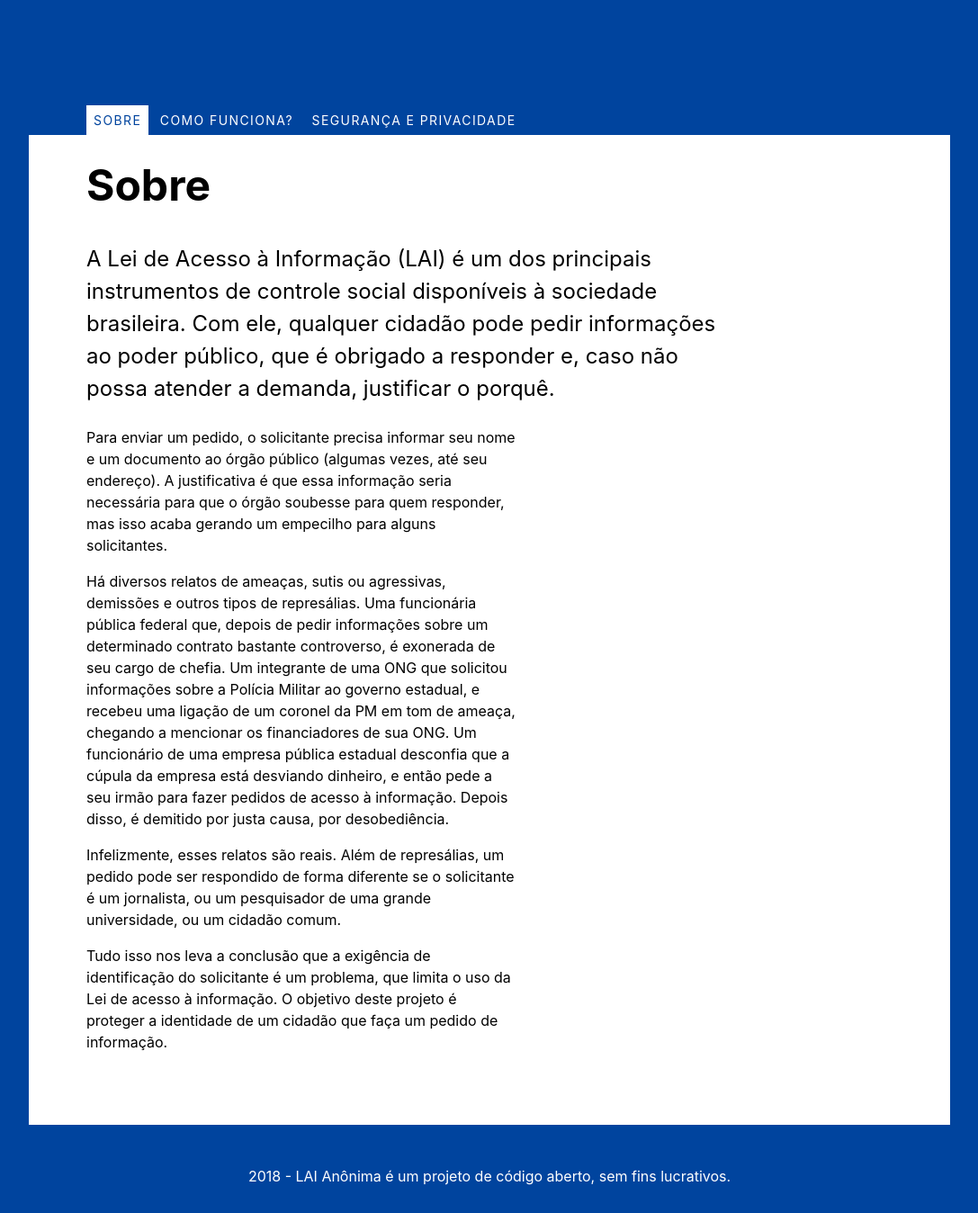
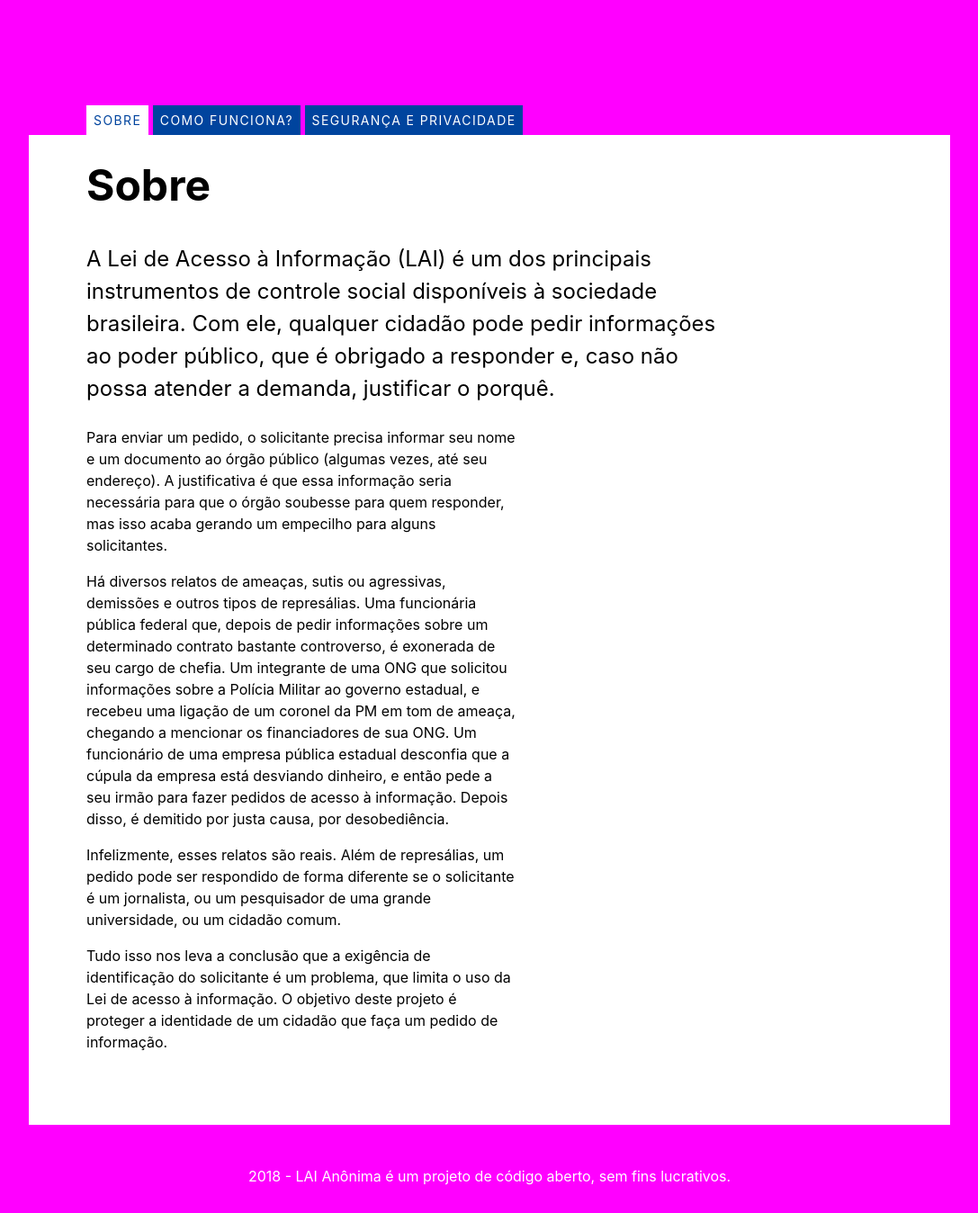
Before and after one commit to FiquemSabendo/queremossaber, a Django app: page / in a window 1280 px wide. Shown: the part 106-1454 px from the top of the page at 90% size, without its empty margins (96-1183 px from the left). Run offline with Django 3.2, Linux system fonts and the light colour scheme; style sheets or scripts are compiled from the project's sources; parts of the project's set-up code (start-up, migrations or seed data) failed here and were passed over; some libraries are stand-ins or nearby versions.

Commit message:
Enable SASS compilation
I couldn't set up django-sass or other Django-related SASS projects, so I
configured it manually. We can revisit later.

```diff
--- a/requirements.txt
+++ b/requirements.txt
@@ -10,12 +10,13 @@ django-environ==0.4.5
 django-livesync==0.4
 django-widget-tweaks==1.4.1
 django==2.0.2
+libsass==0.14.5
 pathtools==0.1.2          # via watchdog
 psycopg2==2.7.5
 pytz==2018.3              # via django
 pyyaml==3.13              # via watchdog
-six==1.11.0               # via websocket-client
+six==1.11.0               # via libsass, websocket-client
 sqlparse==0.2.4           # via django-debug-toolbar
 tornado==4.5.1            # via django-livesync
-watchdog==0.8.3           # via django-livesync
+watchdog==0.8.3
 websocket-client==0.48.0  # via django-livesync
--- /dev/null
+++ b/web/static/web/styles/main.scss
@@ -0,0 +1,5 @@
+$primary-color: #f0f;
+
+body {
+  background-color: $primary-color !important;
+}
--- a/web/templates/base.html
+++ b/web/templates/base.html
@@ -6,6 +6,7 @@
       LAI Anônima
     </title>
     <meta name="viewport" content="width=device-width, initial-scale=1">
+    <link rel="stylesheet" href="{% static '/web/styles/main.css' %}">
     <link rel="stylesheet" href="https://unpkg.com/tachyons@4.9.1/css/tachyons.min.css">
   </head>
   <body
```
Also changed, not shown: README.md, 4 other files.
